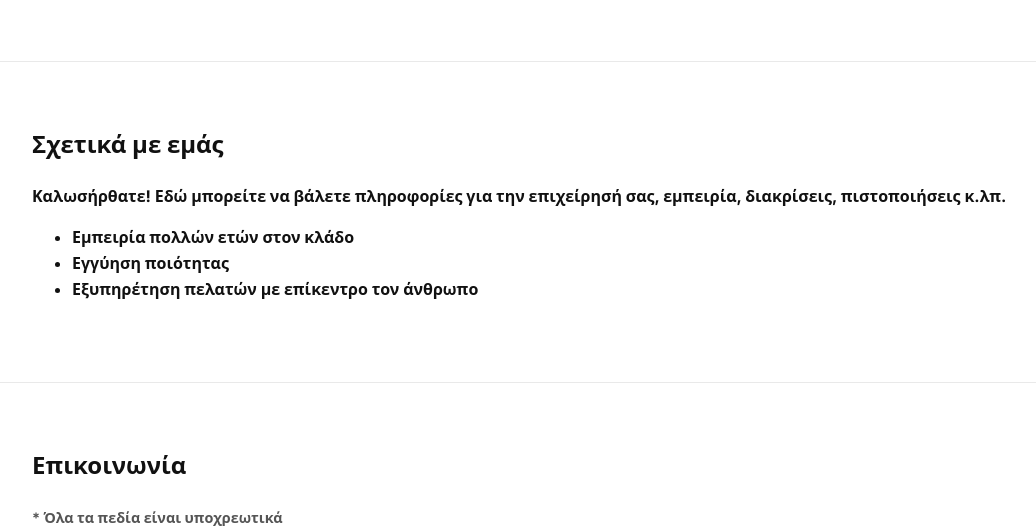
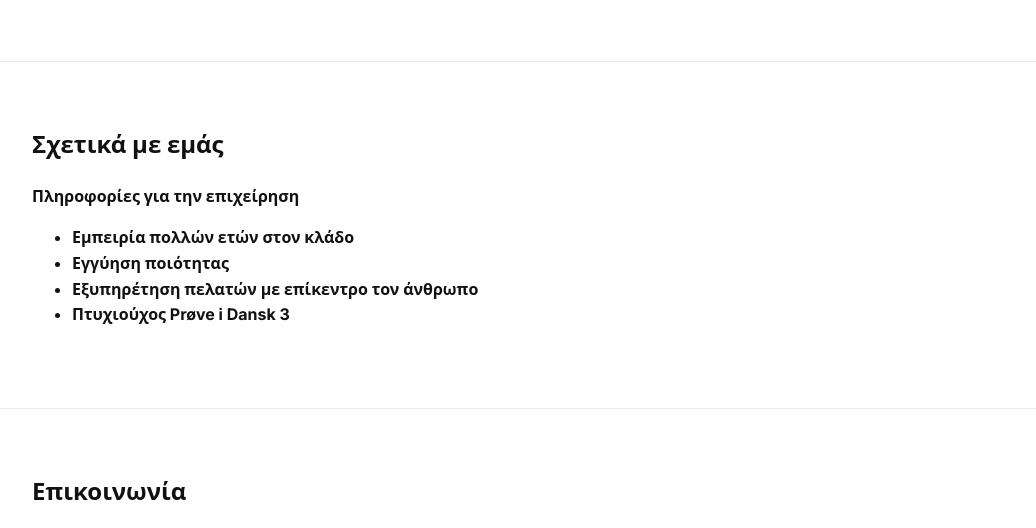
Before and after one commit to learndanish/my-website, a plain HTML site: page index.html in a window 1280 px wide. Shown: the part 3429-3957 px from the top of the page, without its empty margins (58-1094 px from the left). Drawn offline with Linux system fonts and the light colour scheme.

Commit message:
Update index.html

```diff
--- a/index.html
+++ b/index.html
@@ -240,11 +240,12 @@
     <section id="about" aria-labelledby="about-h2">
       <div class="container">
         <h2 id="about-h2">Σχετικά με εμάς</h2>
-        <p>Καλωσήρθατε! Εδώ μπορείτε να βάλετε πληροφορίες για την επιχείρησή σας, εμπειρία, διακρίσεις, πιστοποιήσεις κ.λπ.</p>
+        <p> Πληροφορίες για την επιχείρηση </p>
         <ul>
           <li>Εμπειρία πολλών ετών στον κλάδο</li>
           <li>Εγγύηση ποιότητας</li>
           <li>Εξυπηρέτηση πελατών με επίκεντρο τον άνθρωπο</li>
+	  <li>Πτυχιούχος Prøve i Dansk 3</li>
         </ul>
       </div>
     </section>
```
